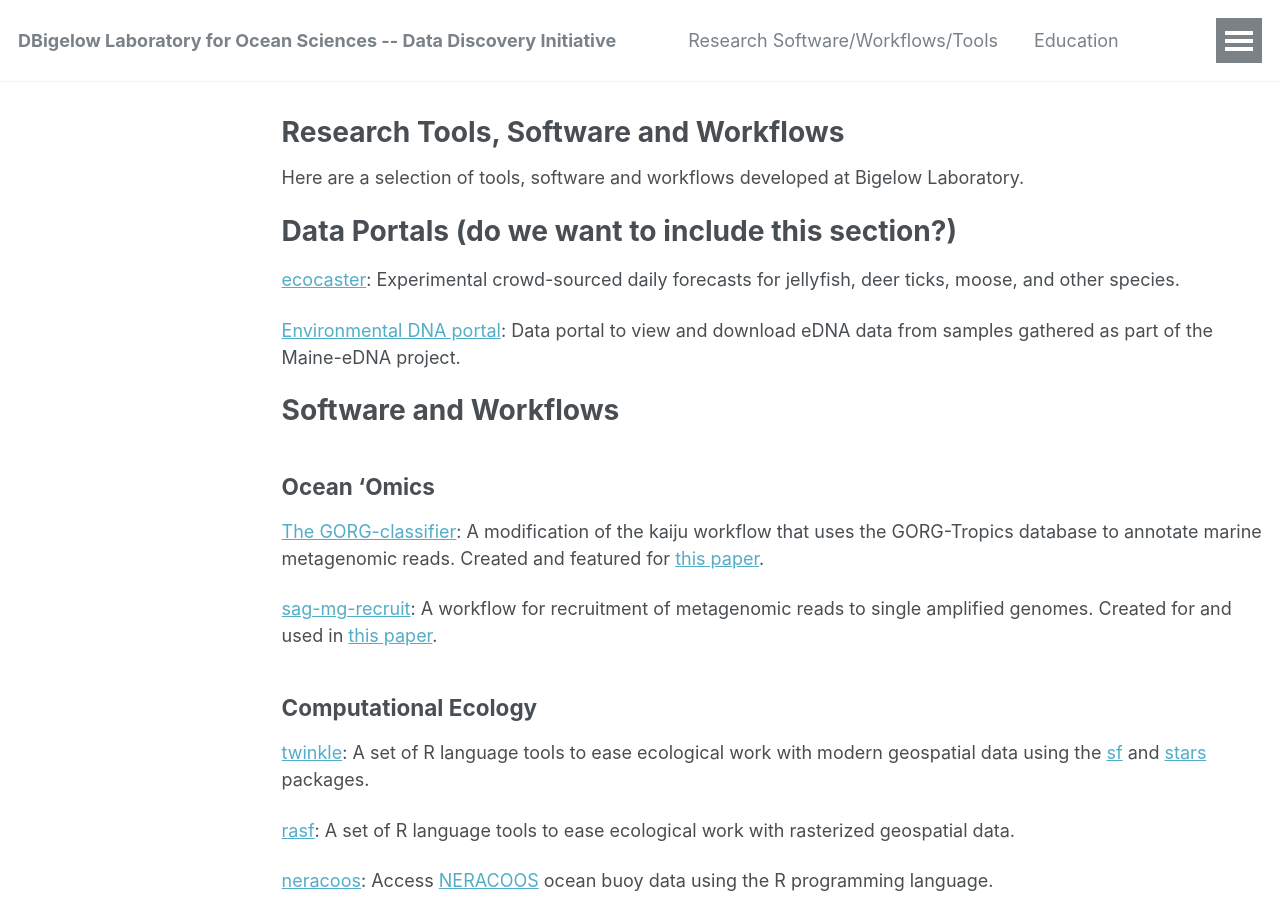
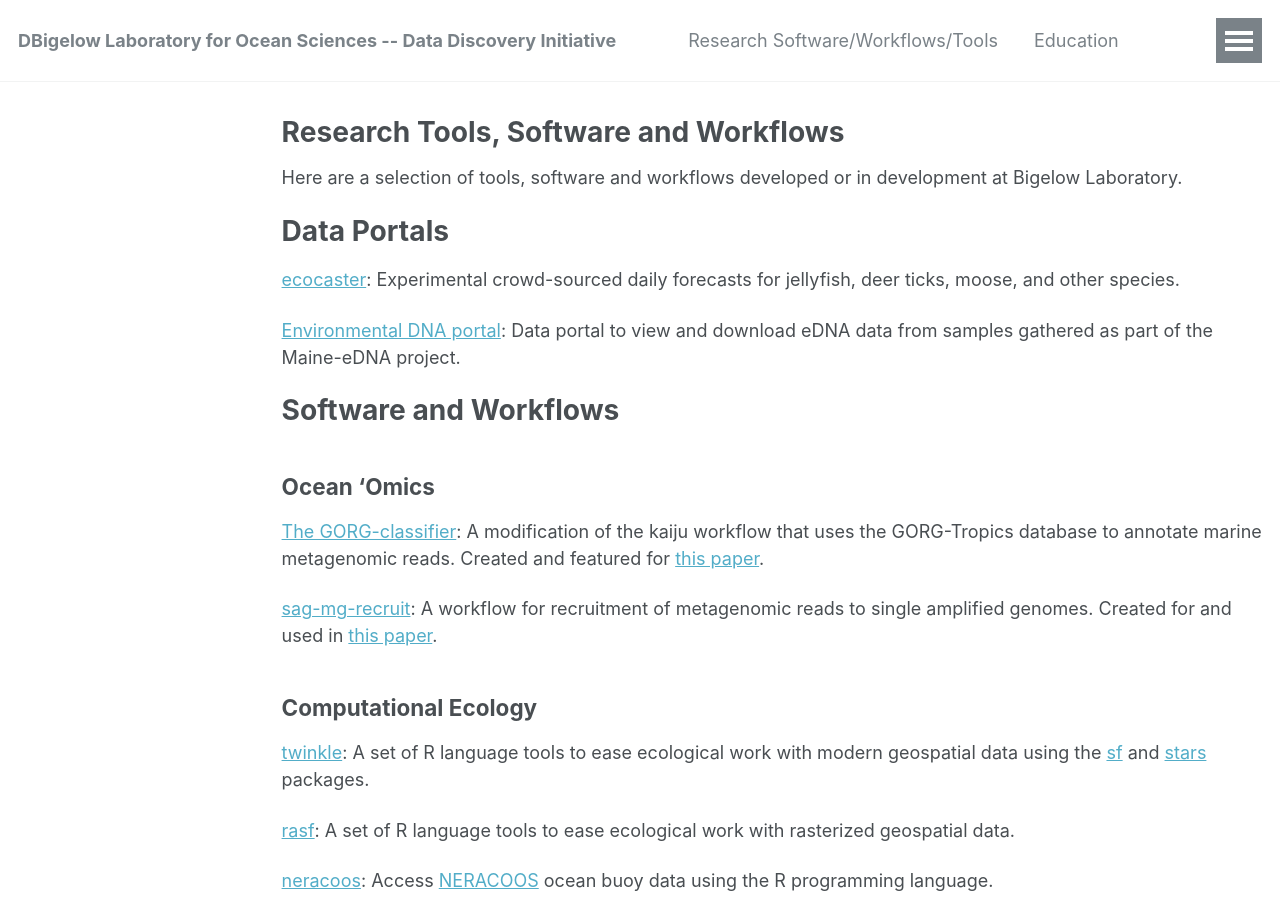
Before and after one commit to BigelowLab/bigelowlab.github.io, a Jekyll site: the page built from _pages/software.md, in a window 1280 px wide and 900 px high. Built offline with Jekyll 4.4.1, drawn with Linux system fonts in a browser that asks for light colours.

Commit message:
Update software.md
minor edits

```diff
--- a/_pages/software.md
+++ b/_pages/software.md
@@ -5,10 +5,10 @@ permalink: /software/
 author_profile: false
 ---
 
-Here are a selection of tools, software and workflows developed at Bigelow Laboratory.
+Here are a selection of tools, software and workflows developed or in development at Bigelow Laboratory.
 
 
-# Data Portals (do we want to include this section?)
+# Data Portals
 
 [ecocaster](https://eco.bigelow.org/):
 Experimental crowd-sourced daily forecasts for jellyfish, deer ticks, moose, and other species.
```
